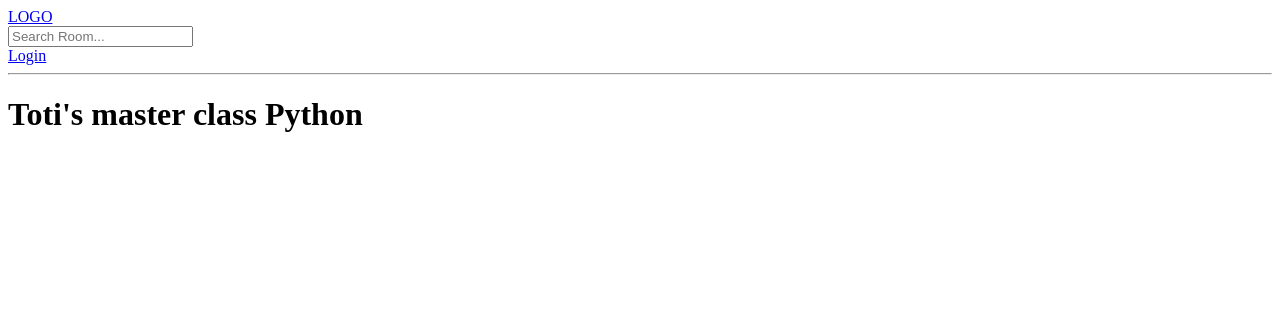
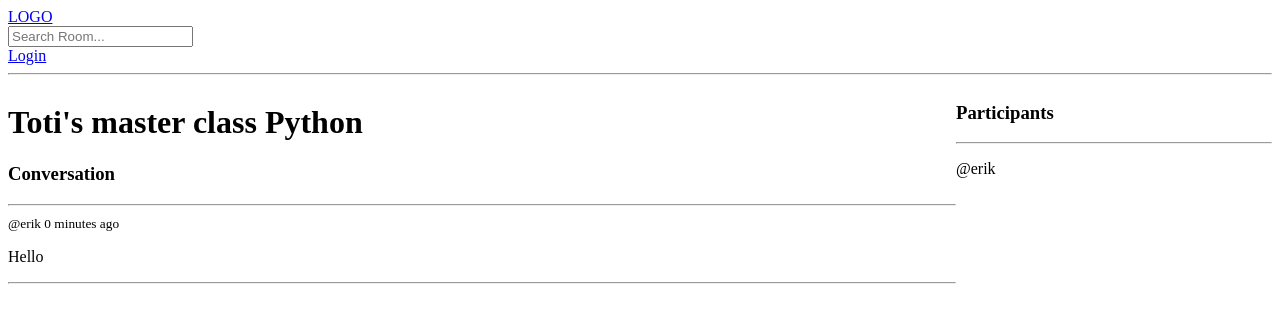
Before and after one commit to Anonymous-Technopath/Study-Chat-Website, a Django app: page /room/9/ in a window 1280 px wide. Shown: the top 323 px of the page. Run offline with Django 4.2, Linux system fonts and the light colour scheme; data comes from the database, SQL or seed files in the repository; both versions use the stored data as it was after the commit.

Commit message:
added participants area in rooms, also modified models.py to allow many to many relationship for participants

```diff
--- a/base/models.py
+++ b/base/models.py
@@ -14,7 +14,7 @@ class Room(models.Model):
     topic= models.ForeignKey(Topic, on_delete=models.SET_NULL, null=True) # If Topic was placed below Room in code then we would pass 'Topic' instead
     name = models.CharField(max_length=200)
     description = models.TextField(null=True,blank=True) # null=True means null value can be allowed,blank is for forms meaning now field can be left blank
-    #participants=
+    participants=models.ManyToManyField(User,related_name='participants',blank=True)
     updated = models.DateTimeField(auto_now=True) # it saves time stamp whenever we save the instance, it will change after every save
     created = models.DateTimeField(auto_now_add=True) # it would save the time stamp of first creation of instance, it wont change
 
--- a/base/templates/base/room.html
+++ b/base/templates/base/room.html
@@ -2,6 +2,50 @@
 
 {% block content %}
 
-<h1>{{room.name}}</h1>
+<style>
+    .room-container{
+        display: grid;
+        grid-template-columns: 3fr 1fr;
+    }
+</style>
+
+<div class="room-container">
+    <div>
+        <h1>{{room.name}}</h1>
+        <p>{{room.description}}</p>
+
+        <div class="comment-wrapper">
+            <h3>Conversation</h3>
+            <hr>
+
+            {% for message in room_messages %}
+                <div>
+                    <small>@{{message.user}}   {{message.created|timesince}} ago </small>  <!-- Here '|' allows us to add filter timesince-->
+                    <p>{{message.body}}</p>
+                    <hr>
+                </div>
+            {% endfor %}
+
+        </div>
+
+        {% if request.user.is_authenticated %}
+        <div>
+            <form method="POST" action="">
+                {% csrf_token %}
+                <input type="text" name="body" placeholder="Write your message here...">
+            </form>
+        </div>
+        {% endif %}
+    </div>
+    <div>
+        <h3>Participants</h3>
+        <hr>
+        {% for user in participants %}
+            <div>
+                <p>@{{user.username}}</p>
+            </div>
+        {% endfor %}
+    </div>
+</div>
 
 {% endblock content %}
--- a/base/views.py
+++ b/base/views.py
@@ -1,7 +1,7 @@
 from django.shortcuts import render,redirect
 from django.http import HttpResponse
 # Create your views here.
-from .models import Room,Topic
+from .models import Room,Topic,Message
 from.forms import RoomForm
 from django.db.models import Q
 from django.contrib.auth.models import User
@@ -76,8 +76,20 @@ def home(request):
     return render(request,'base/home.html',{'rooms':rooms,'topics':topics})
 
 def room(request,pk):
+
     room = Room.objects.get(id=pk)
-    context = {'room':room}
+    room_messages = room.message_set.all().order_by('-created') # here we pick model Message and we get all the set of messages related to the specific room, class name will be small so name_set
+    if request.method=='POST':
+       message=Message.objects.create(
+           user=request.user,
+           room=room,
+           body=request.POST.get('body')
+       )
+       room.participants.add(request.user)
+       return redirect('room',pk=room.id)
+
+    participants=room.participants.all()
+    context = {'room':room,'room_messages':room_messages,'participants':participants}
     return render(request,'base/room.html',context)
 
 
```
Also changed, not shown: base/migrations/0003_alter_room_options_room_participants.py (added), db.sqlite3.
